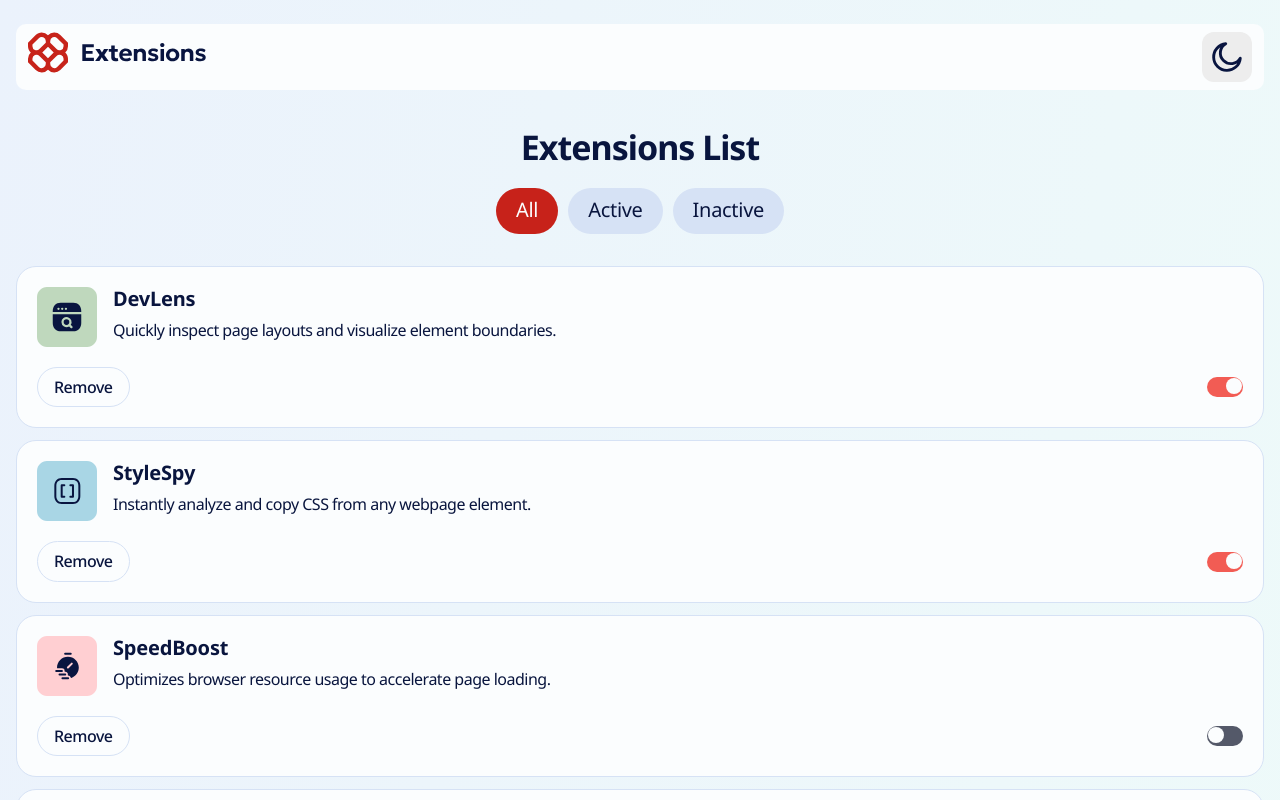
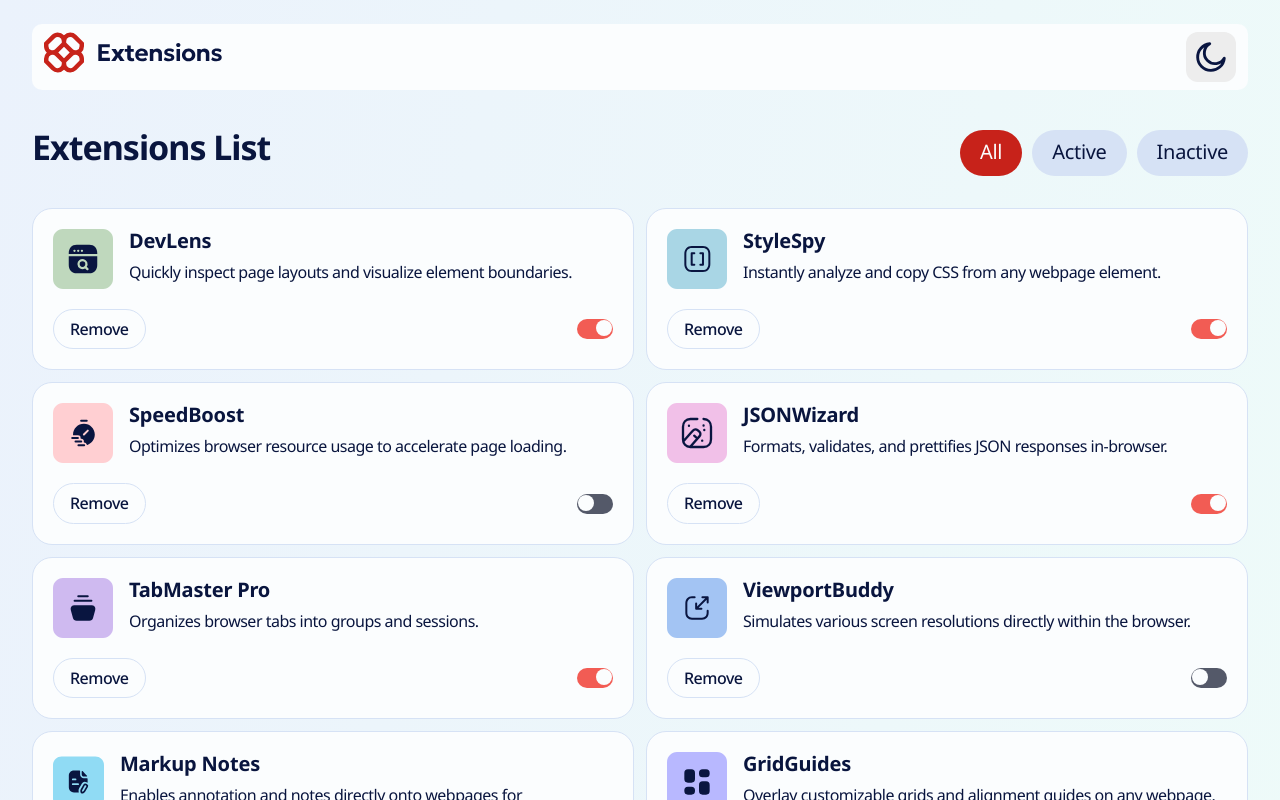
Before and after one commit to mayor-creator/browser_extension_manager_app, a React (Vite) app: page / in a window 1280 px wide. Shown: the top 800 px of the page. Built offline with nearby package versions, Linux system fonts and the light colour scheme.

Commit message:
feat: add responsive media queries - Implement tablet and desktop breakpoints with em-based media queries - Apply responsive padding using CSS custom properties - Ensure consistent spacing across mobile, tablet, and desktop views - Define global CSS spacing variables for scalable design tokens

```diff
--- a/src/components/Main/main.tsx
+++ b/src/components/Main/main.tsx
@@ -1,6 +1,7 @@
 import styled from "@emotion/styled";
 import { useState } from "react";
 import data from "../../data/data.json";
+import { medialQuery } from "../../styles/Breakpoints";
 import { ExtensionsButton } from "../UI/extensionButton";
 import { ExtensionCard } from "../UI/extensionCard";
 
@@ -14,6 +15,16 @@ const ExtensionsTitleContainer = styled.div`
   display: flex;
   flex-direction: column;
   gap: var(--spacing-300);
+
+	${medialQuery.tablet} {
+	  flex-direction: row;
+		justify-content: space-between;
+	}
+
+	${medialQuery.desktop} {
+	  flex-direction: row;
+		justify-content: space-between;
+	}
 `;
 
 const Title = styled.h1`
@@ -34,6 +45,16 @@ const ExtensionContainer = styled.div`
 	display: flex;
   flex-direction: column;
   gap: var(--spacing-150);
+
+	${medialQuery.tablet} {
+	  display: grid;
+		grid-template-columns: 1fr 1fr;
+	}
+
+	${medialQuery.desktop}{
+	  display: grid;
+		grid-template-columns: 1fr 1fr 1fr;
+	}
 `;
 
 export const Main = () => {
--- a/src/components/Wrapper/wrapper.tsx
+++ b/src/components/Wrapper/wrapper.tsx
@@ -1,4 +1,5 @@
 import styled from "@emotion/styled";
+import { medialQuery } from "../../styles/Breakpoints";
 import { Header } from "../Header/header";
 import { Main } from "../Main/main";
 
@@ -7,6 +8,17 @@ const MainWrapper = styled.div`
   flex-direction: column;
   gap: var(--spacing-500);
   padding: var(--spacing-300) var(--spacing-200) var(--spacing-800);
+
+	${medialQuery.tablet} {
+		padding-left: var(--spacing-400);
+		padding-right: var(--spacing-400);
+	}
+
+	${medialQuery.desktop} {
+	 padding-left: var(--spacing-2000);
+	 padding-right: var(--spacing-2000);
+	 padding-top: var(--spacing-500);
+	}
 `;
 
 export const Wrapper = () => {
--- /dev/null
+++ b/src/styles/Breakpoints.tsx
@@ -0,0 +1,11 @@
+export const breakpoints = {
+	mobile: 23.4375, //375px
+	tablet: 48, //768px
+	desktop: 90, //1440px
+};
+
+export const medialQuery = {
+	mobile: `@media (max-width: ${breakpoints.tablet - 0.01}em)`,
+	tablet: `@media (min-width: ${breakpoints.tablet}em) and (max-width: ${breakpoints.desktop - 0.01}em)`,
+	desktop: `@media (min-width: ${breakpoints.desktop}em)`,
+};
--- a/src/styles/GlobalStyles.tsx
+++ b/src/styles/GlobalStyles.tsx
@@ -36,6 +36,7 @@ export const GlobalStyles = () => (
         --spacing-600: ${convertPxToRem(48)};
         --spacing-800: ${convertPxToRem(64)};
         --spacing-1000: ${convertPxToRem(80)};
+        --spacing-2000: ${convertPxToRem(135)};
         --radius-0: ${convertPxToRem(0)};
         --radius-4: ${convertPxToRem(4)};
         --radius-6: ${convertPxToRem(6)};
```
